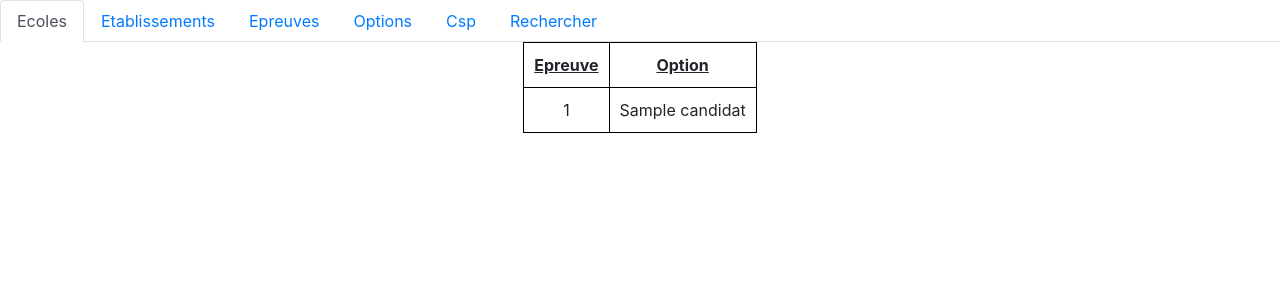
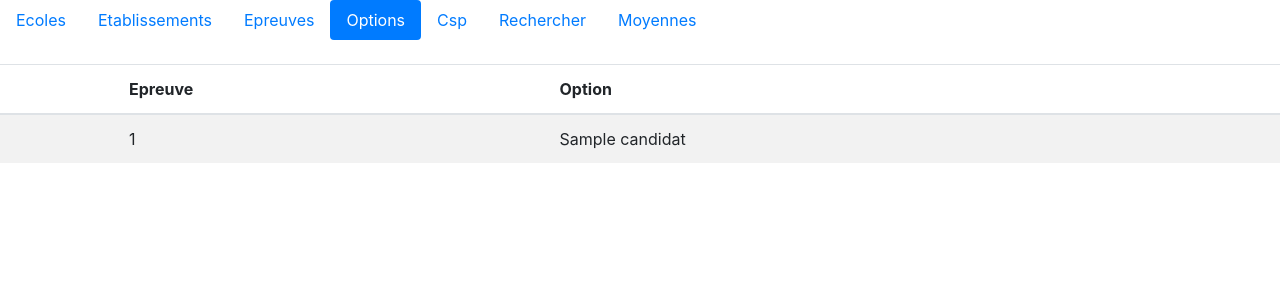
Before and after one commit to Jcz125/exam-results-app, a Flask app: template web/templates/liste_option.html in a window 1280 px wide. Shown: the top 300 px of the page. Run offline with Flask 2, Linux system fonts and the light colour scheme; the template is opened without the code that fills it: most values are stand-ins (such as "Sample title", 1, 10 or a date in 2020); some libraries are stand-ins or nearby versions.

Commit message:
Update liste_option.html

```diff
--- a/web/templates/liste_option.html
+++ b/web/templates/liste_option.html
@@ -7,25 +7,12 @@
     <link rel="stylesheet" href="https://stackpath.bootstrapcdn.com/bootstrap/4.3.1/css/bootstrap.min.css" integrity="sha384-ggOyR0iXCbMQv3Xipma34MD+dH/1fQ784/j6cY/iJTQUOhcWr7x9JvoRxT2MZw1T" crossorigin="anonymous">
 
     <title>Liste des options</title>
-    <style>
-        table{
-            border-collapse: collapse;
-            margin: auto;
 
-}
-
-td{
-  border: 1px solid black;
-  padding: 10px;
-  text-align :center;
-
-}
-    </style>
 </head>
 <body>
-  <ul class="nav nav-tabs">
+  <ul class="nav nav-pills">
     <li class="nav-item">
-      <a class="nav-link active" href="/ecole">Ecoles</a>
+      <a class="nav-link " href="/ecole">Ecoles</a>
     </li>
     <li class="nav-item">
       <a class="nav-link" href="/etablissement">Etablissements</a>
@@ -34,7 +21,7 @@ td{
       <a class="nav-link" href="/epreuve">Epreuves</a>
     </li>
     <li class="nav-item">
-        <a class="nav-link" href="/option">Options</a>
+        <a class="nav-link active" href="/option">Options</a>
       </li>
       <li class="nav-item">
         <a class="nav-link" href="/csp">Csp</a>
@@ -42,18 +29,37 @@ td{
       <li class="nav-item">
         <a class="nav-link" href="/rech">Rechercher</a>
       </li>
+      <li class="nav-item">
+        <a class="nav-link " href="/moyenne_forms">Moyennes</a>
+      </li>
   </ul>
-    <table>
+ <br>
+ <table class="table table-striped">
+  <thead>
     <tr>
-          <td><B><U>Epreuve</U></B></td>
-          <td><B><U>Option</U></B></td>
+      <th scope="col"></th>
+      <th scope="col">Epreuve</th>
+      <th scope="col">Option</th>
+
+
+
     </tr>
-        {% for option in liste %}
+  </thead>
+  <tbody>
+    {% for opt in liste %}
+
     <tr>
-          <td>{{option[0]}}</td>
-          <td>{{option[1]}}</td>
+      <th scope="row"></th>
+      <td>{{opt[0]}}</td>
+      <td>{{opt[1]}}</td>
+
+
     </tr>
+
+
     {% endfor %}
+
+  </tbody>
 </table>
 </body>
 </html>
```
Lines whose indentation alone changed are shown as unchanged.
